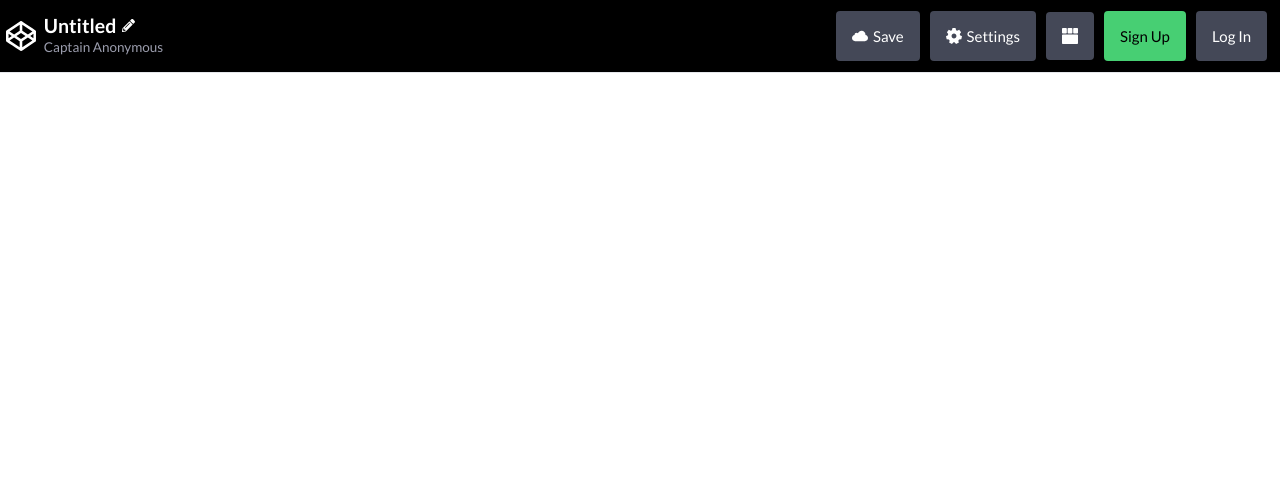
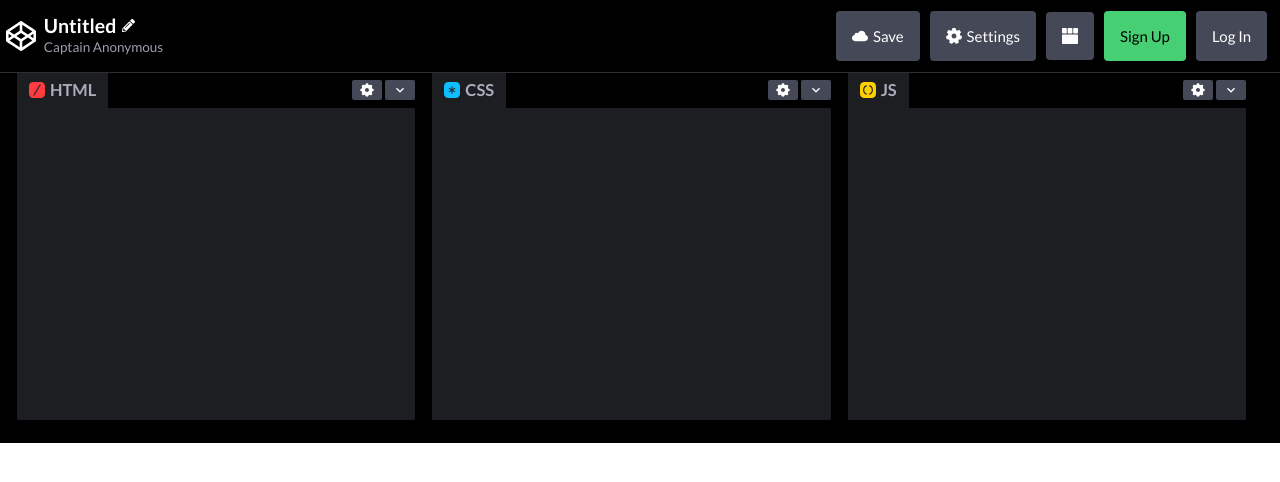
Before and after one commit to Shivgitcode/codepen-clone, a React (Vite) app: page / in a window 1280 px wide. Shown: the top 482 px of the page. Built offline with nearby package versions, Linux system fonts and the light colour scheme.

Commit message:
codepen designing done

```diff
--- a/src/App.tsx
+++ b/src/App.tsx
@@ -1,10 +1,14 @@
+import Display from "./components/Display/Display"
+import Pen from "./components/Pens/Pen"
 import Navbar from "./components/navbar/Navbar"
 
 
 function App() {
   return (
-    <div className="w-screen h-screen box-border m-0 p-0 font-lato">
+    <div className="w-screen h-screen box-border overflow-x-hidden m-0 p-0 font-lato">
       <Navbar></Navbar>
+      <Pen></Pen>
+      <Display></Display>
     </div>
   )
 }
--- /dev/null
+++ b/src/components/Display/Display.tsx
@@ -0,0 +1,8 @@
+
+export default function Display() {
+    return (
+        <div className="w-full h-full ">
+
+        </div>
+    )
+}
--- a/src/components/Pens/Pen.tsx
+++ b/src/components/Pens/Pen.tsx
@@ -1,6 +1,15 @@
+import { boxes } from "../../constants"
+import PenCard from "./PenCard"
+
 
 export default function Pen() {
     return (
-        <div>Pen</div>
+        <div className="flex justify-between items-center bg-black px-[17px]">
+            {
+                boxes.map(el => {
+                    return <PenCard key={el.id} el={el}></PenCard>
+                })
+            }
+        </div>
     )
 }
--- a/src/components/Pens/PenCard.tsx
+++ b/src/components/Pens/PenCard.tsx
@@ -0,0 +1,36 @@
+import { Box } from "../../constants"
+import { RiSettings5Fill } from "react-icons/ri";
+import { MdKeyboardArrowDown } from "react-icons/md";
+
+type ElementProp = {
+    el: Box
+}
+
+export default function PenCard({ el }: ElementProp) {
+    return (
+        <div className="flex flex-col w-full mr-[17px] mb-[17px]">
+            <div className="flex items-center justify-between w-full">
+                <div className="flex  justify-between  items-center bg-[#1d1e22] gap-[5px] px-[12px] py-[9px]">
+                    <img src={el.image} alt="" className="w-4 h-4" />
+                    <p className="text-[16.5px] leading-[16.5px] text-[#aaaebc] font-bold">
+                        {el.name}
+
+                    </p>
+                </div>
+
+                <div className="flex items-center ">
+                    <button className="px-[7px] py-[2px] mr-[3px] rounded-[2px] bg-[#444857]"><RiSettings5Fill fill="white"></RiSettings5Fill></button>
+                    <button className="px-[7px] py-[2px] rounded-[2px] bg-[#444857]"><MdKeyboardArrowDown fill="white"></MdKeyboardArrowDown></button>
+                </div>
+            </div>
+
+
+            <div className="w-full">
+                <textarea name={el.name} cols={30} rows={13} className="w-full outline-none bg-[#1d1e22] resize-none"></textarea>
+
+
+            </div>
+
+        </div>
+    )
+}
--- a/src/components/navbar/Navbar.tsx
+++ b/src/components/navbar/Navbar.tsx
@@ -3,7 +3,7 @@ import { FaPencilAlt } from "react-icons/fa";
 
 export default function Navbar() {
     return (
-        <div className="w-full bg-black border-b-[1px]">
+        <div className="w-full bg-black border-b-[1px] border-[#2F2F2F]">
             <div className="flex w-[98%] justify-between items-center text-white mx-auto py-[10px]">
                 <div className="flex items-center justify-center">
                     <img src={logo} alt="" className="max-w-[30px] mx-[8px] " />
--- a/src/constants/index.ts
+++ b/src/constants/index.ts
@@ -1,6 +1,7 @@
 import { css, html, js } from "../assets";
 
-interface Box {
+export interface Box {
+    id: number
     image: string,
     name: string,
 }
@@ -9,14 +10,17 @@ interface Box {
 
 export const boxes: Box[] = [
     {
+        id: 1,
         image: html,
         name: "HTML"
     },
     {
+        id: 2,
         image: css,
         name: "CSS"
     },
     {
+        id: 3,
         image: js,
         name: "JS"
     }
```
